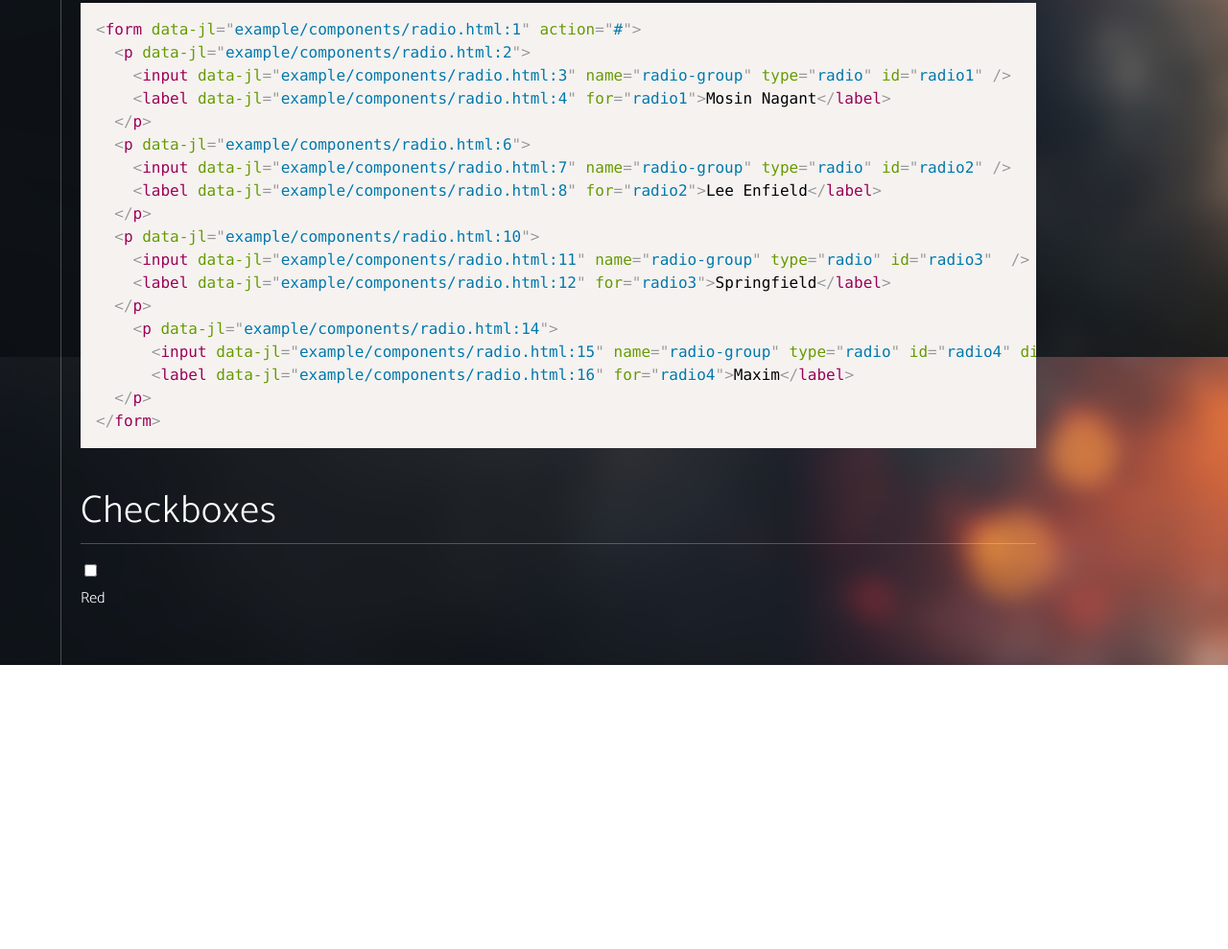
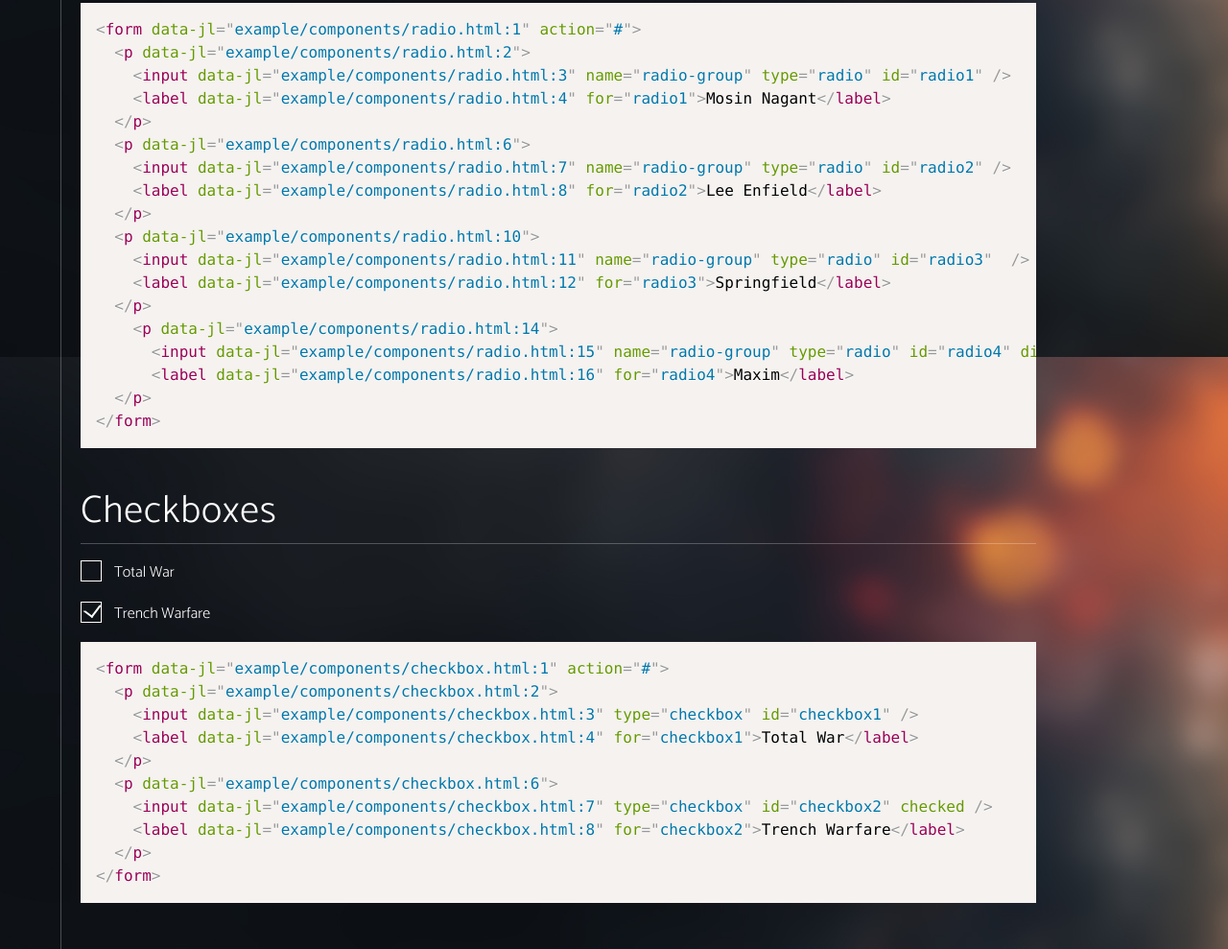
Before and after one commit to Arth101/BFUI, a plain HTML site: page example/components.html in a window 1280 px wide. Shown: the part 5228-6217 px from the top of the page at 96% size. Before the commit the page ends 5921 px from the top, so only its background shows below. Drawn offline with Linux system fonts and the light colour scheme.

Commit message:
added checkbox

```diff
--- a/example/components.html
+++ b/example/components.html
@@ -209,10 +209,15 @@
               <h1>Checkboxes</h1>
               <form action="#">
                 <p>
-                  <input type="checkbox" id="test5" />
-                  <label for="test5">Red</label>
+                  <input type="checkbox" id="checkbox1" />
+                  <label for="checkbox1">Total War</label>
+                </p>
+                <p>
+                  <input type="checkbox" id="checkbox2" checked />
+                  <label for="checkbox2">Trench Warfare</label>
                 </p>
               </form>
+              <pre data-src="components/checkbox.html"></pre>
             </section>
           </div>
 
--- /dev/null
+++ b/example/components/checkbox.html
@@ -0,0 +1,10 @@
+<form action="#">
+  <p>
+    <input type="checkbox" id="checkbox1" />
+    <label for="checkbox1">Total War</label>
+  </p>
+  <p>
+    <input type="checkbox" id="checkbox2" checked />
+    <label for="checkbox2">Trench Warfare</label>
+  </p>
+</form>
--- a/example/style.css
+++ b/example/style.css
@@ -543,3 +543,77 @@ input:disabled {
   background-color: transparent;
   border-color: rgba(255,255,255,0.26);
 }
+
+/* CHECKBOX */
+[type="checkbox"]:not(:checked), [type="checkbox"]:checked {
+  position: absolute;
+  left: -9999px;
+  opacity: 0;
+}
+
+[type="checkbox"]+label {
+  position: relative;
+  padding-left: 35px;
+  cursor: pointer;
+  display: inline-block;
+  height: 25px;
+  line-height: 25px;
+  font-size: 1rem;
+  -webkit-user-select: none;
+  -moz-user-select: none;
+  -khtml-user-select: none;
+  -ms-user-select: none;
+}
+
+[type="checkbox"]:not(:checked)+label:before {
+  width: 0;
+  height: 0;
+  border: 3px solid transparent;
+  left: 6px;
+  top: 10px;
+  -webkit-transform: rotateZ(37deg);
+  transform: rotateZ(37deg);
+  -webkit-transform-origin: 20% 40%;
+  transform-origin: 100% 100%;
+}
+
+[type="checkbox"]:not(:checked)+label:after {
+  height: 20px;
+  width: 20px;
+  background-color: transparent;
+  border: 1px solid #fff;
+  top: 0px;
+  z-index: 0;
+}
+
+[type="checkbox"]+label:before, [type="checkbox"]+label:after {
+  content: '';
+  left: 0;
+  position: absolute;
+  transition: border .25s, background-color .25s, width .20s .1s, height .20s .1s, top .20s .1s, left .20s .1s;
+  z-index: 1;
+}
+
+[type="checkbox"]:checked+label:before {
+  top: 0;
+  left: 0px;
+  width: 8px;
+  height: 13px;
+  border-top: 2px solid transparent;
+  border-left: 2px solid transparent;
+  border-right: 2px solid #fff;
+  border-bottom: 2px solid #fff;
+  -webkit-transform: rotateZ(37deg);
+  transform: rotateZ(37deg);
+  -webkit-transform-origin: 100% 100%;
+  transform-origin: 100% 100%;
+}
+
+[type="checkbox"]:checked+label:after {
+  top: 0;
+  width: 20px;
+  height: 20px;
+  border: 1px solid #fff;
+  z-index: 0;
+  /*content: '✔';*/
+}
```
